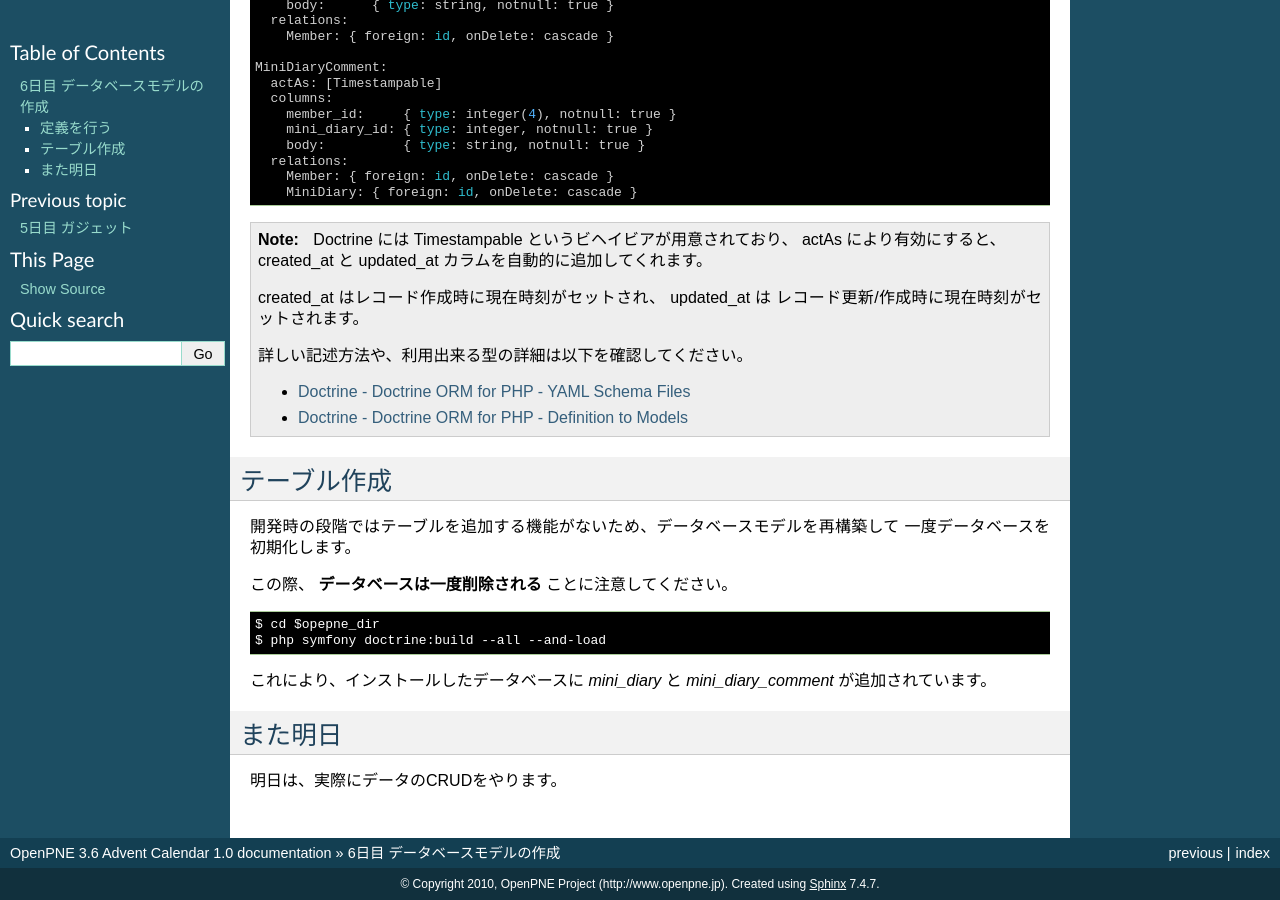
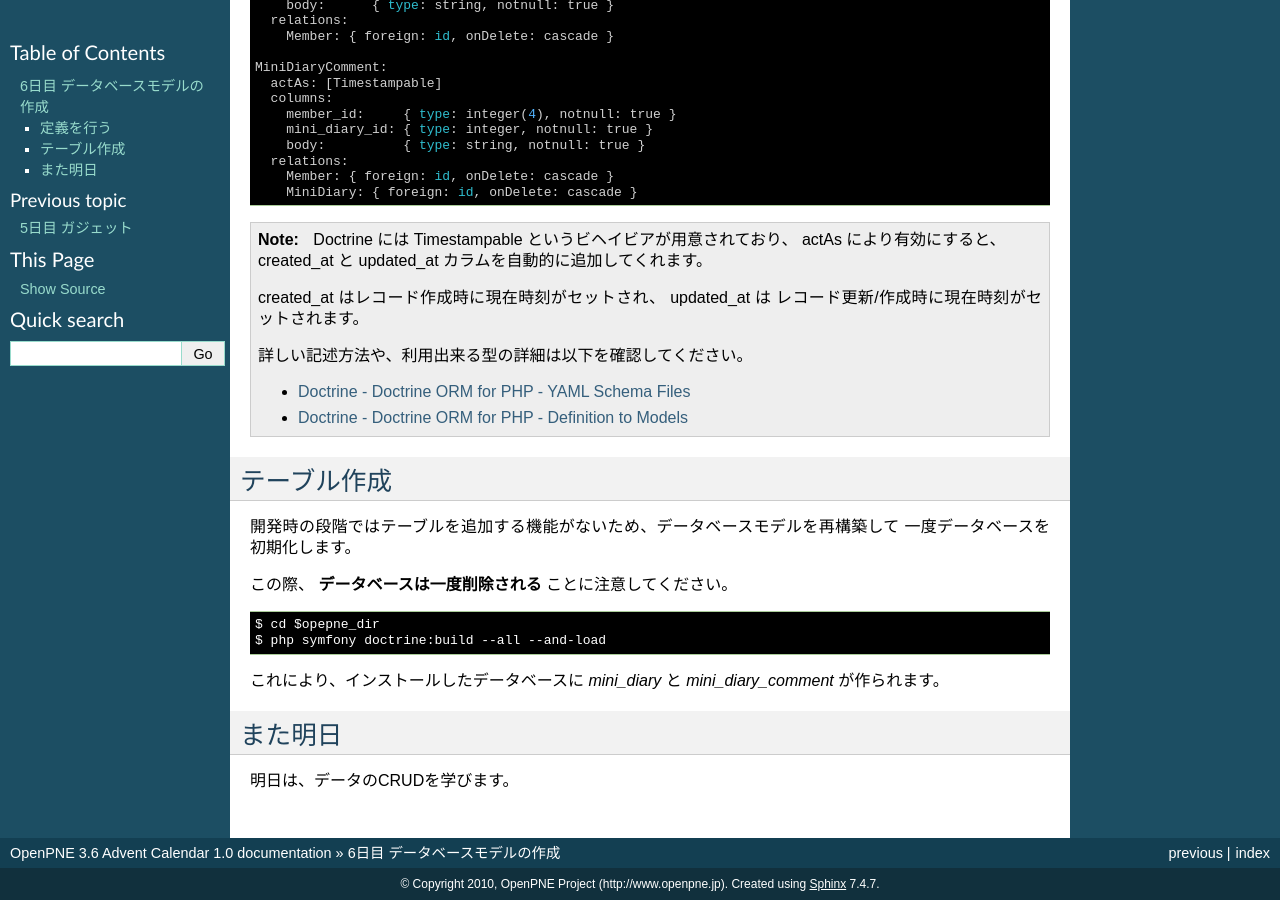
Before and after one commit to kawahara/OpenPNE3_6_AdventCalendar, a Sphinx documentation site: the page built from source/doc/06_database1.rst, in a window 1280 px wide and 900 px high, scrolled down 1449 px. Built offline with Sphinx 7.4.7, drawn with Linux system fonts in a browser that asks for light colours.

Commit message:
6日目修正

```diff
--- a/source/doc/06_database1.rst
+++ b/source/doc/06_database1.rst
@@ -115,9 +115,9 @@ mini_diary_comment
   $ cd $opepne_dir
   $ php symfony doctrine:build --all --and-load
 
-これにより、インストールしたデータベースに *mini_diary* と *mini_diary_comment* が追加されています。
+これにより、インストールしたデータベースに *mini_diary* と *mini_diary_comment* が作られます。
 
 また明日
 ========
 
-明日は、実際にデータのCRUDをやります。
+明日は、データのCRUDを学びます。
```
